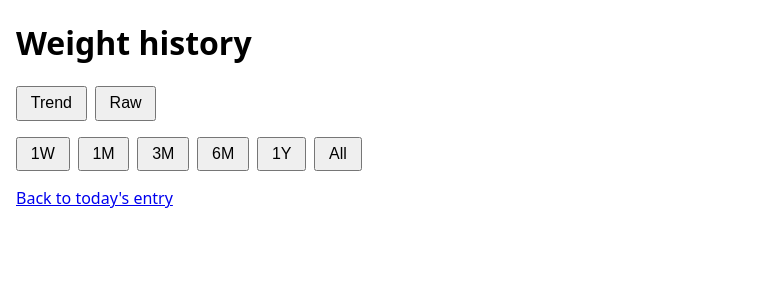
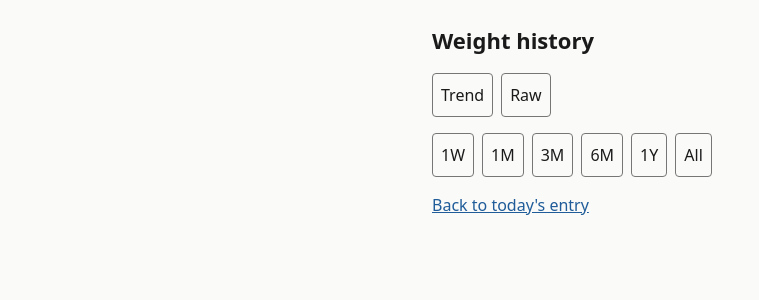
Before and after one commit to cadolphs/weight-tracker, a Python web app: template src/weight_tracker/web/templates/graph.html in a window 1280 px wide. Shown: the top 300 px of the page, without its empty margins (0-759 px from the left). Run offline with Jinja, Linux system fonts and the light colour scheme; the template is opened without the code that fills it, so the values that code supplies are empty.

Commit message:
feat(calm-visual-theme): graph themed from the single palette; scheme-reactive chart
Step-Id: 02-01

```diff
--- a/src/weight_tracker/web/static/theme.css
+++ b/src/weight_tracker/web/static/theme.css
@@ -129,15 +129,37 @@
   color: var(--text-muted);
 }
 
+#view-toggle,
+#scale-picker {
+  display: flex;
+  gap: var(--space-2);
+}
+
+#view-toggle button,
+#scale-picker button {
+  padding: var(--space-1) var(--space-2);
+}
+
 /* ---- Exception: state via attributes, never new classes ---- */
 [hidden] {
   display: none;
 }
 
+/* Toggle controls rest as quiet outlines; the pressed one is told apart by
+   FILL (outline -> solid) and WEIGHT (regular -> bold), never color alone.
+   Both looks come from the same tokens, so both schemes keep the promise. */
+[aria-pressed] {
+  background: var(--bg);
+  color: var(--text);
+  border: 1px solid var(--border);
+  font-weight: 400;
+}
+
 [aria-pressed="true"] {
   background: var(--btn-bg);
   color: var(--btn-text);
-  text-decoration: underline;
+  border-color: var(--btn-bg);
+  font-weight: 700;
 }
 
 :focus-visible {
--- a/src/weight_tracker/web/templates/graph.html
+++ b/src/weight_tracker/web/templates/graph.html
@@ -5,13 +5,7 @@
   <meta name="viewport" content="width=device-width, initial-scale=1">
   <title>Weight history</title>
   <link rel="stylesheet" href="/static/uplot.min.css">
-  <style>
-    body { font-family: system-ui, sans-serif; margin: 1rem; }
-    #scale-picker, #view-toggle { display: flex; gap: 0.5rem; margin-bottom: 1rem; }
-    #scale-picker button, #view-toggle button { padding: 0.4rem 0.8rem; font-size: 1rem; }
-    #scale-picker button[aria-pressed="true"],
-    #view-toggle button[aria-pressed="true"] { font-weight: bold; text-decoration: underline; }
-  </style>
+  <link rel="stylesheet" href="/static/theme.css">
 </head>
 <body>
   <main id="graph-page" data-view="{{ view }}" data-scale="{{ scale }}">
@@ -68,14 +62,32 @@
       ];
     }
 
-    function renderChart(data, lineOptions) {
+    // Single palette (US-009, ADR-007 decision 3): every chart color is read from
+    // the theme's --chart-* tokens at build time, so the canvas always matches the
+    // scheme the page currently wears. No color literals live on this page.
+    function paletteTokens() {
+      const styles = getComputedStyle(document.documentElement);
+      const token = (name) => styles.getPropertyValue(name).trim();
+      return { axis: token("--chart-axis"), grid: token("--chart-grid"),
+               raw: token("--chart-raw"), trend: token("--chart-trend") };
+    }
+
+    function themedAxis(palette, extra) {
+      return Object.assign(
+        { stroke: palette.axis, grid: { stroke: palette.grid }, ticks: { stroke: palette.grid } },
+        extra,
+      );
+    }
+
+    function renderChart(data, lineOptionsFor) {
       if (chart !== null) chart.destroy();
+      const palette = paletteTokens();
       chart = new uPlot(
         {
           width: Math.min(document.body.clientWidth - 32, 800),
           height: 320,
-          series: [{}, lineOptions],
-          axes: [{}, { label: "kg" }],
+          series: [{}, lineOptionsFor(palette)],
+          axes: [themedAxis(palette, {}), themedAxis(palette, { label: "kg" })],
         },
         data,
         chartHost,
@@ -90,23 +102,23 @@
       const history = await (await fetch(`/entries?scale=${encodeURIComponent(scale)}`)).json();
       emptyInvite.hidden = !history.invite_first_log;
       if (history.entries.length === 0) return clearChart();
-      renderChart(dailyGridSeries(history.entries), {
+      renderChart(dailyGridSeries(history.entries), (palette) => ({
         label: "kg",
-        stroke: "#1f6feb",
+        stroke: palette.raw,
         spanGaps: false,
         points: { show: true },
-      });
+      }));
     }
 
     async function showTrend(scale) {
       const trend = await (await fetch(`/trend?scale=${encodeURIComponent(scale)}`)).json();
       emptyInvite.hidden = trend.points.length > 0;
       if (trend.points.length === 0) return clearChart();
-      renderChart(trendGridSeries(trend.points), {
+      renderChart(trendGridSeries(trend.points), (palette) => ({
         label: "trend kg",
-        stroke: "#d29922",
+        stroke: palette.trend,
         width: 2,
-      });
+      }));
     }
 
     async function showGraph(scale) {
@@ -134,6 +146,10 @@
     for (const button of document.querySelectorAll("#view-toggle button")) {
       button.addEventListener("click", () => showView(button.dataset.lens));
     }
+    // Mid-session scheme flip (US-009): re-render through the existing showGraph,
+    // so the selected lens (page.dataset.view) and time scale survive by construction.
+    matchMedia("(prefers-color-scheme: dark)")
+      .addEventListener("change", () => showGraph(page.dataset.scale));
     showView(page.dataset.view);
   </script>
 </body>
```
Also changed, not shown: 1 other file.
